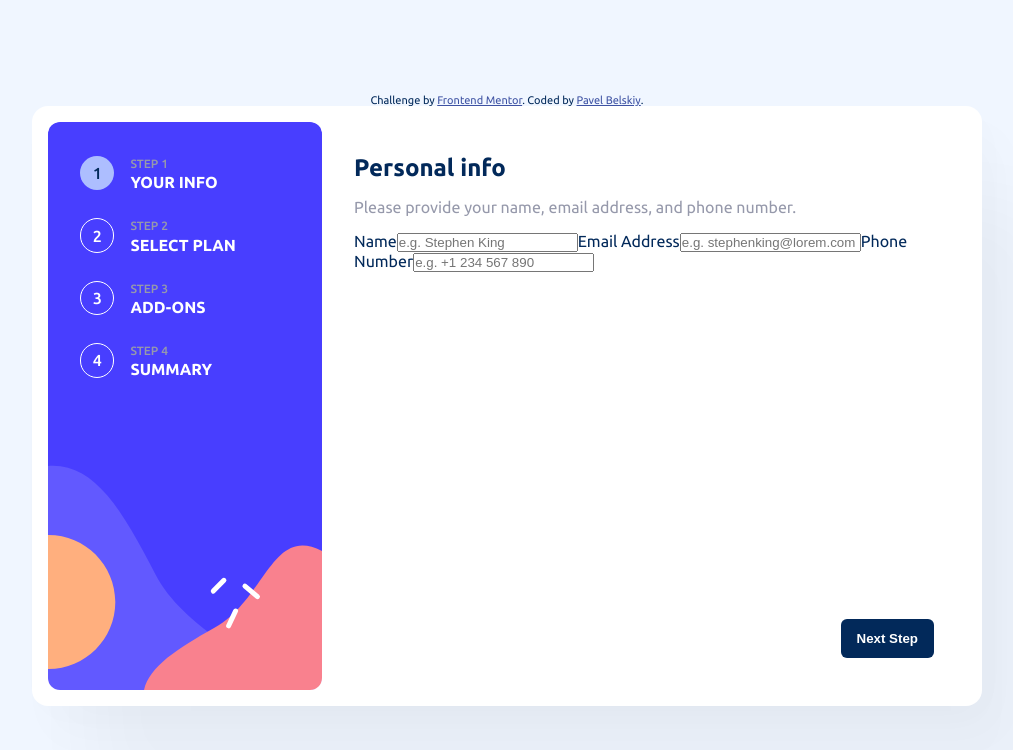
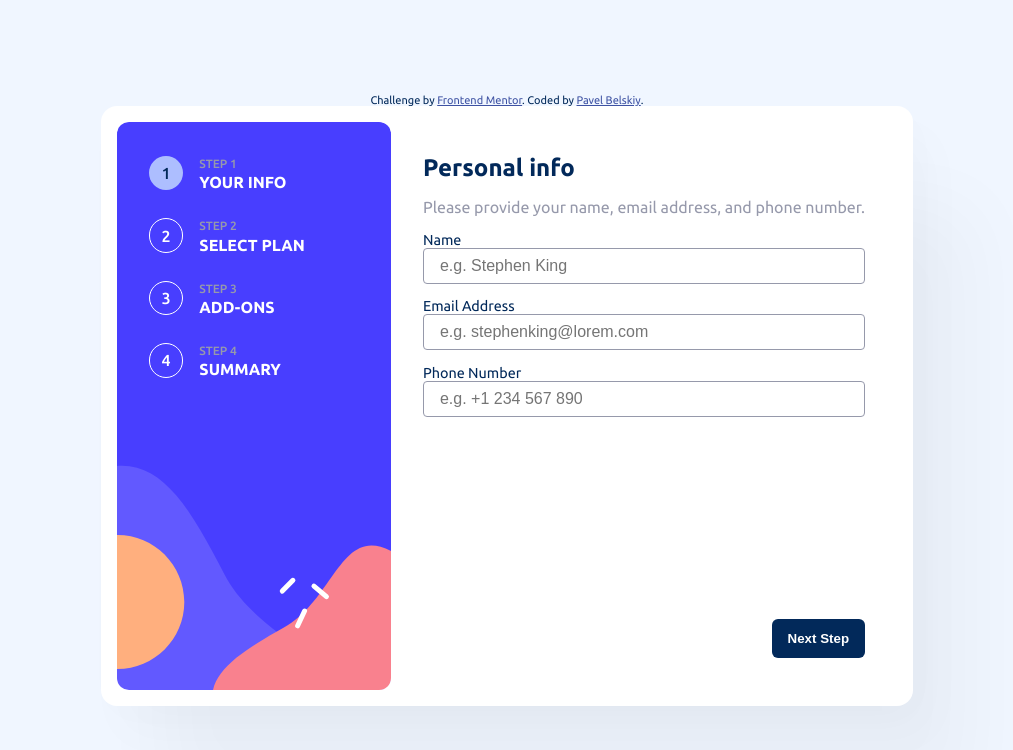
Before and after one commit to Jagholin/multi-step, a React (Vite) app: page / in a window 1280 px wide. Shown: the top 750 px of the page, without its empty margins (133-1146 px from the left). Built offline with nearby package versions, Linux system fonts and the light colour scheme.

Commit message:
first page styling

```diff
--- a/src/pages/FirstPage.tsx
+++ b/src/pages/FirstPage.tsx
@@ -1,5 +1,6 @@
 import React, { useEffect, useId } from 'react'
 import { PageProps } from '../MultipageDialog';
+import css from '../styles/FirstPage.module.scss';
 
 // Email pattern from https://developer.mozilla.org/en-US/docs/Web/HTML/Element/input/email#basic_validation
 const EMAIL_PATTERN = /^[a-zA-Z0-9.!#$%&'*+/=?^_`{|}~-]+@[a-zA-Z0-9](?:[a-zA-Z0-9-]{0,61}[a-zA-Z0-9])?(?:\.[a-zA-Z0-9](?:[a-zA-Z0-9-]{0,61}[a-zA-Z0-9])?)*$/;
@@ -22,17 +23,20 @@ function FirstPage({ register, errors, setCurrentFields }: PageProps) {
       <p>Please provide your name, email address, and phone number.</p>
 
       <div>
-        <label htmlFor={nameId}>Name</label>
-        {errors.name && <span>This field is required</span>}
-        <input type="text" id={nameId} {...register("name", {required: true})} placeholder='e.g. Stephen King' />
+        <label>
+          <span>Name</span> {errors.name && <span className={css["error"]}>This field is required</span>}
+          <input type="text" id={nameId} {...register("name", {required: true})} placeholder='e.g. Stephen King' />
+        </label>
 
-        <label htmlFor={emailId}>Email Address</label>
-        {errors.email && <span>{errors.email.type === "pattern" ? "Incorrect Email format" : "This field is required"}</span>}
-        <input type="email" id={emailId} {...register("email", {required: true, pattern: EMAIL_PATTERN})} placeholder='e.g. stephenking@lorem.com' />
+        <label>
+          <span>Email Address</span> {errors.email && <span className={css["error"]}>{errors.email.type === "pattern" ? "Incorrect Email format" : "This field is required"}</span>}
+          <input type="email" id={emailId} {...register("email", {required: true, pattern: EMAIL_PATTERN})} placeholder='e.g. stephenking@lorem.com' />
+        </label>
 
-        <label htmlFor={phoneId}>Phone Number</label>
-        {errors.phone && <span>{errors.phone.type === "pattern" ? "Incorrect phone format" : "This field is required"}</span>}
-        <input type="text" id={phoneId} {...register("phone", {required: true, pattern: PHONE_PATTERN})} placeholder='e.g. +1 234 567 890' />
+        <label>
+          <span>Phone Number</span> {errors.phone && <span className={css["error"]}>{errors.phone.type === "pattern" ? "Incorrect phone format" : "This field is required"}</span>}
+          <input type="text" id={phoneId} {...register("phone", {required: true, pattern: PHONE_PATTERN})} placeholder='e.g. +1 234 567 890' />
+        </label>
       </div>
     </>
   )
--- /dev/null
+++ b/src/styles/FirstPage.module.scss
@@ -0,0 +1,32 @@
+@use './variables';
+
+label, input {
+    display: block;
+    width: 100%;
+}
+
+label {
+    font-size: 0.9rem;
+    font-weight: 400;
+    margin-top: 1em;
+
+    .error {
+        float: right;
+        color: variables.$primary-color-5;
+        & ~ input {
+            border-color: variables.$primary-color-5;
+        }
+    }
+}
+
+input {
+    font-size: 1rem;
+    padding: 0.5rem 1rem;
+    border: 1px solid variables.$secondary-color-1;
+    border-radius: 4px;
+    cursor: pointer;
+    &:focus-visible {
+        outline: none;
+        border: 2px solid variables.$primary-color-1;
+    }
+}
```
